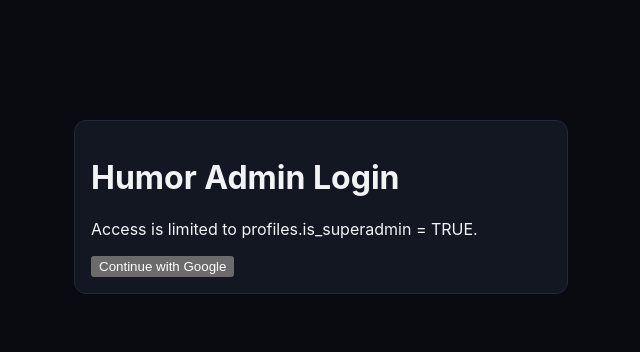
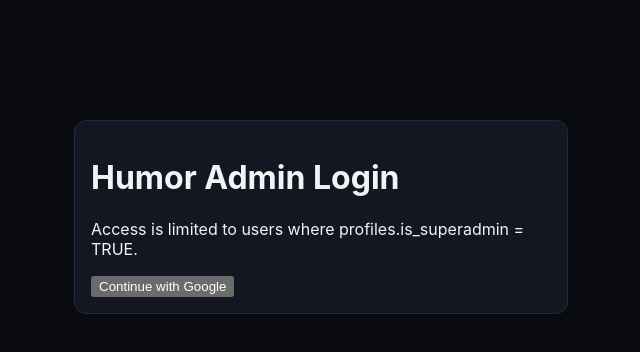
Before and after one commit to onethousanddollarbeef/humorous-admin, a Next.js app: page /login in a window 1280 px wide. Shown: the top 352 px of the page, without its empty margins (319-959 px from the left). Built offline with nearby package versions, Linux system fonts and the light colour scheme.

Commit message:
Fix login prerender error by moving searchParams to server page

```diff
--- a/app/(auth)/login/LoginClient.tsx
+++ b/app/(auth)/login/LoginClient.tsx
@@ -0,0 +1,26 @@
+"use client";
+
+import { createClient } from "@/lib/supabase-browser";
+
+export default function LoginClient({ error }: { error?: string }) {
+    const signIn = async () => {
+        const supabase = createClient();
+        await supabase.auth.signInWithOAuth({
+            provider: "google",
+            options: { redirectTo: `${window.location.origin}/admin` },
+        });
+    };
+
+    return (
+        <main className="container">
+            <div className="card" style={{ maxWidth: 460, margin: "96px auto" }}>
+                <h1>Humor Admin Login</h1>
+                <p>Access is limited to users where profiles.is_superadmin = TRUE.</p>
+                {error === "not_superadmin" ? (
+                    <p style={{ color: "#ff8d8d" }}>You are authenticated but not a superadmin.</p>
+                ) : null}
+                <button onClick={signIn}>Continue with Google</button>
+            </div>
+        </main>
+    );
+}
--- a/app/(auth)/login/page.tsx
+++ b/app/(auth)/login/page.tsx
@@ -1,27 +1,9 @@
-"use client";
-import { useSearchParams } from "next/navigation";
-import { createClient } from "@/lib/supabase-browser";
+import LoginClient from "./LoginClient";
 
-export default function LoginPage() {
-  const searchParams = useSearchParams();
-  const error = searchParams.get("error");
-
-  const signIn = async () => {
-    const supabase = createClient();
-    await supabase.auth.signInWithOAuth({
-      provider: "google",
-      options: { redirectTo: `${window.location.origin}/admin` }
-    });
-  };
-
-  return (
-    <main className="container">
-      <div className="card" style={{ maxWidth: 460, margin: "96px auto" }}>
-        <h1>Humor Admin Login</h1>
-        <p>Access is limited to profiles.is_superadmin = TRUE.</p>
-        {error === "not_superadmin" ? <p style={{ color: "#ff8d8d" }}>Not a superadmin.</p> : null}
-        <button onClick={signIn}>Continue with Google</button>
-      </div>
-    </main>
-  );
+export default function LoginPage({
+                                      searchParams,
+                                  }: {
+    searchParams: { error?: string };
+}) {
+    return <LoginClient error={searchParams?.error} />;
 }
```
